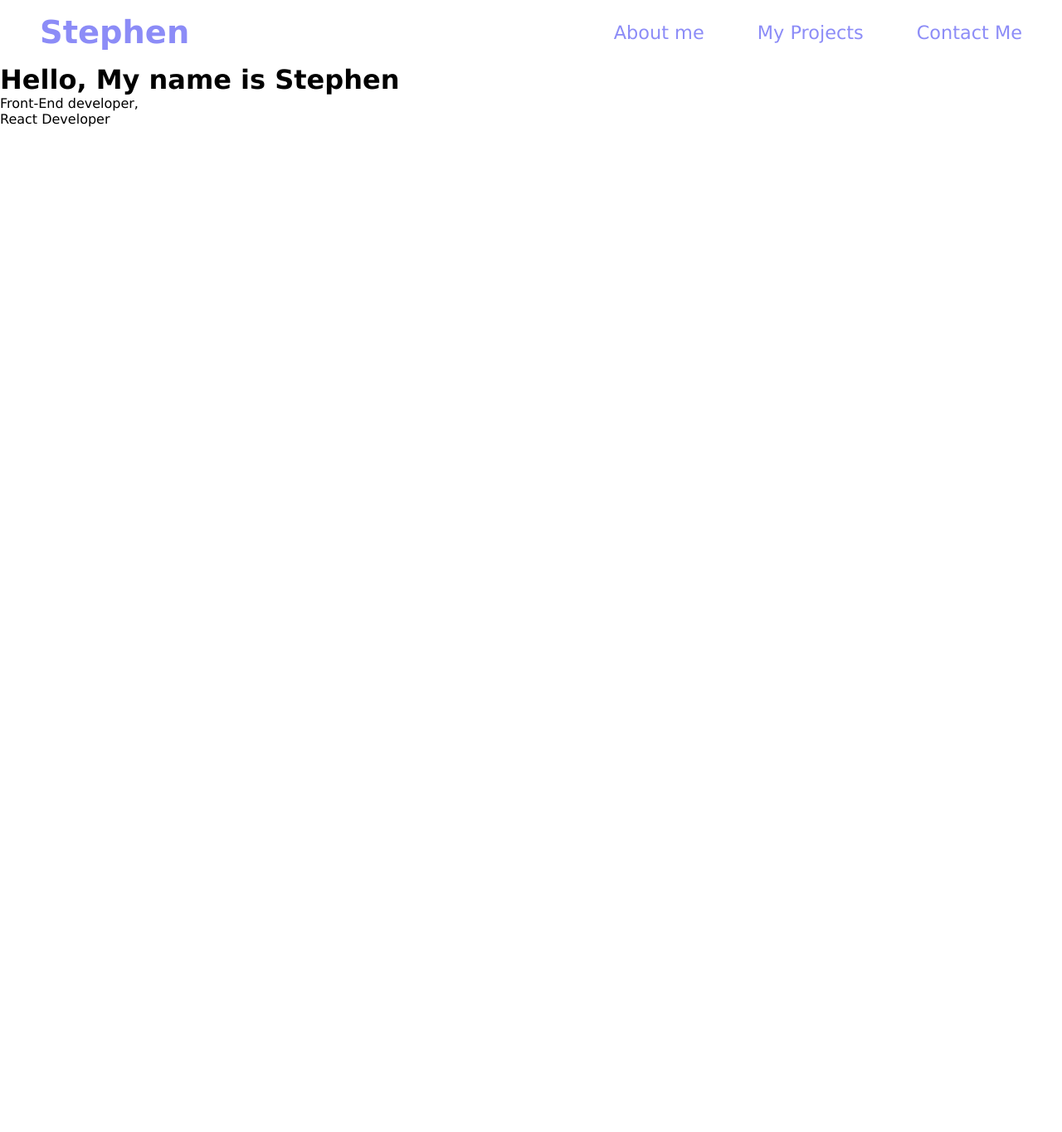
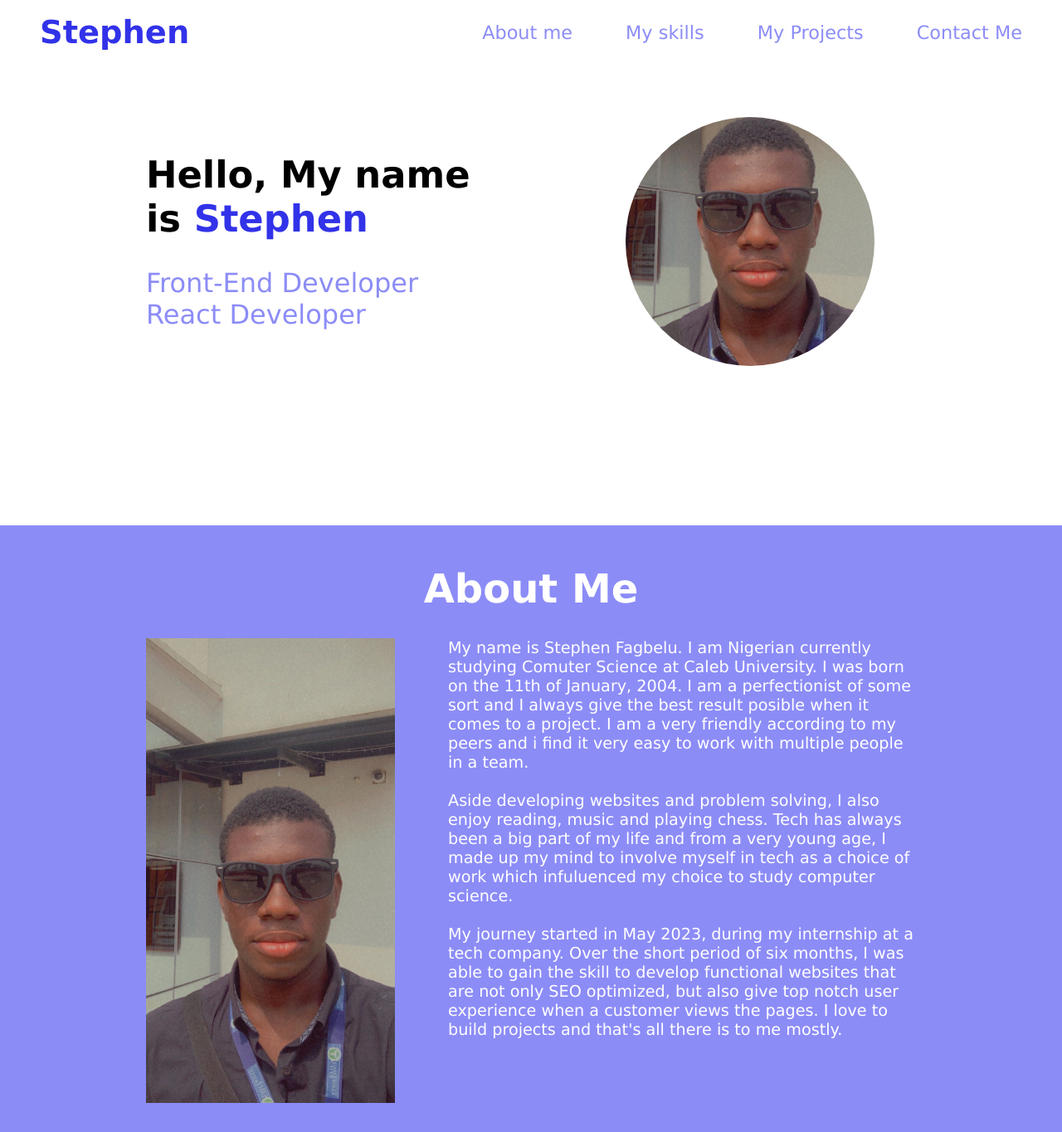
Before and after one commit to Vinniharu/stephen-portfolio, a plain HTML site: page index.html in a window 1280 px wide. Shown: the top 1364 px of the page at 83% size. Before the commit the page ends 800 px from the top, so only its background shows below. Drawn offline with Linux system fonts and the light colour scheme.

Commit message:
added the about me and skills section

```diff
--- a/index.html
+++ b/index.html
@@ -19,6 +19,7 @@
          </div>
          <div id="links">
             <a href="about_me">About me</a>
+            <a href="my_skills">My skills</a>
             <a href="my_projects">My Projects</a>
             <a href="contact_me">Contact Me</a>
          </div>
@@ -26,14 +27,74 @@
    </header>
    <div id="main">
       <div id="intro">
-         <h1>Hello, My name is <span>Stephen</span></h1>
+         <h1>Hello, My name is <span class="name">Stephen</span></h1>
          <p>
-            Front-End developer,<br>
+            Front-End Developer<br>
             React Developer
          </p>
       </div>
       <div id="intro_image">
-         <img src="" alt="">
+         <div></div>
+      </div>
+   </div>
+   <div id="about_me">
+      <h1>About Me</h1>
+      <div id="about_me_content">
+         <img src="profile.jpg" alt="image" width="300px" id="profile_img">
+         <div>
+            <p>
+               My name is Stephen Fagbelu. I am Nigerian currently studying Comuter Science at Caleb University. I was
+               born on the 11th of January, 2004. I am a perfectionist of some sort and I always give the best result
+               posible when it comes to a project. I am a very friendly according to my peers and i find it very easy to
+               work with multiple people in a team.
+            </p>
+            <br>
+            <p>
+               Aside developing websites and problem solving, I also enjoy reading, music and playing chess. Tech has
+               always been a big part of my life and from a very young age, I made up my mind to involve myself in tech
+               as a choice of work which infuluenced my choice to study computer science.
+            </p>
+            <br>
+            <p>
+               My journey started in May 2023, during my internship at a tech company.
+               Over the short period of six months, I was able to gain the skill to develop functional websites that are
+               not only SEO optimized, but also give top notch user experience when a customer views the pages. I love
+               to build projects and that's all there is to me mostly.
+            </p>
+         </div>
+      </div>
+   </div>
+   <div id="my_skills">
+      <h1>My Skills</h1>
+      <div id="skills">
+         <div>
+            <img src="" alt="HTML">
+            <p>HTML</p>
+         </div>
+         <div>
+            <img src="" alt="CSS">
+            <p>CSS</p>
+         </div>
+         <div>
+            <img src="" alt="js">
+            <p>JavaScript</p>
+         </div>
+         <div>
+            <img src="" alt="react">
+            <p>React Js</p>
+         </div>
+         <div>
+            <img src="" alt="tailwind">
+            <p>Tailwind CSS</p>
+         </div>
+         <div>
+            <img src="" alt="sass">
+            <p>SASS</p>
+         </div>
+         <div>
+            <img src="" alt="HTML">
+            <p>HTML</p>
+         </div>
       </div>
    </div>
    <script src="script.js"></script>
--- a/style.css
+++ b/style.css
@@ -5,6 +5,7 @@
   box-sizing: border-box;
   text-decoration: none;
   font-family: Verdana, Geneva, Tahoma, sans-serif;
+  scroll-behavior: smooth;
 }
 
 header {
@@ -16,7 +17,7 @@ nav {
   display: flex;
   align-items: center;
   justify-content: space-between;
-  color: rgb(140, 140, 247);
+  color: rgb(50, 50, 233);
 }
 
 #nav-logo {
@@ -41,15 +42,94 @@ nav {
   align-items: center;
   gap: 4rem;
 }
+
 #links a {
   font-size: 1.4rem;
   color: rgb(140, 140, 247);
-  transition: 0.8s ease-in-out;
+  transition: 0.5s linear;
 }
 
 #links a:hover {
+  color: rgb(140, 140, 247);
+  transform: scale(1.1);
+  border-bottom: 2px solid rgb(50, 50, 233);
+}
+
+#main {
+  padding: 4rem 10rem;
+  display: flex;
+  align-items: center;
+  gap: 4rem;
+  flex-wrap: wrap;
+  margin-bottom: 8rem;
+}
+
+#intro {
+  padding: 1rem;
+  flex: 1;
+}
+
+#intro h1 {
+  font-size: 2.8rem;
+  margin-bottom: 2rem;
+  font-weight: 800;
+}
+
+.name{
   color: rgb(50, 50, 233);
-  transform: scale(1.1);
+  font-weight: bold;
+}
+
+#intro p {
+  font-size: 2rem;
+  color: rgb(140, 140, 247);
+}
+
+#intro_image {
+  flex: 1;
+  align-items: center;
+}
+
+#intro_image div {
+  margin: auto;
+  border-radius: 50%;
+  width: 300px;
+  height: 300px;
+  background-image: url(profile.jpg);
+  background-position: 0 -180px;
+  background-size: cover;
+  background-repeat: no-repeat;
+}
+
+#about_me{
+  background-color: rgb(140, 140, 247);
+  padding: 3rem;
+  color: white;
+  margin-bottom: 8rem;
+}
+
+#about_me h1{
+  text-align: center;
+  font-size: 3rem;
+}
+
+#about_me_content{
+  display: flex;
+  padding: 2rem 8rem;
+  align-items: start;
+  gap: 4rem;
+  font-size: 1.2rem;
+}
+
+#my_skills{
+  padding: 2rem;
+}
+
+#my_skills h1{
+  font-size: 2.6rem;
+  color: rgb(50, 50, 233);
+  text-align: center;
+  margin-bottom: 2rem;
 }
 
 
@@ -58,9 +138,31 @@ nav {
   #links a {
     font-size: 1rem;
   }
+
+  #links{
+    gap: 2rem;
+  }
+
   #nav-logo h1 {
     font-size: 1.8rem;
   }
+
+  #intro h1 {
+    font-size: 2rem;
+  }
+
+  #intro p {
+    font-size: 1.4rem;
+  }
+
+  #main {
+    padding: 4rem;
+  }
+
+  #profile_img{
+    display: none;
+  }
+
 }
 
 @media all and (max-width: 700px) {
@@ -71,4 +173,8 @@ nav {
   #button {
     display: block;
   }
+
+  #about_me h1{
+    font-size: 1.8rem;
+  }
 }
```
Also changed, not shown: profile.jpg (added).
